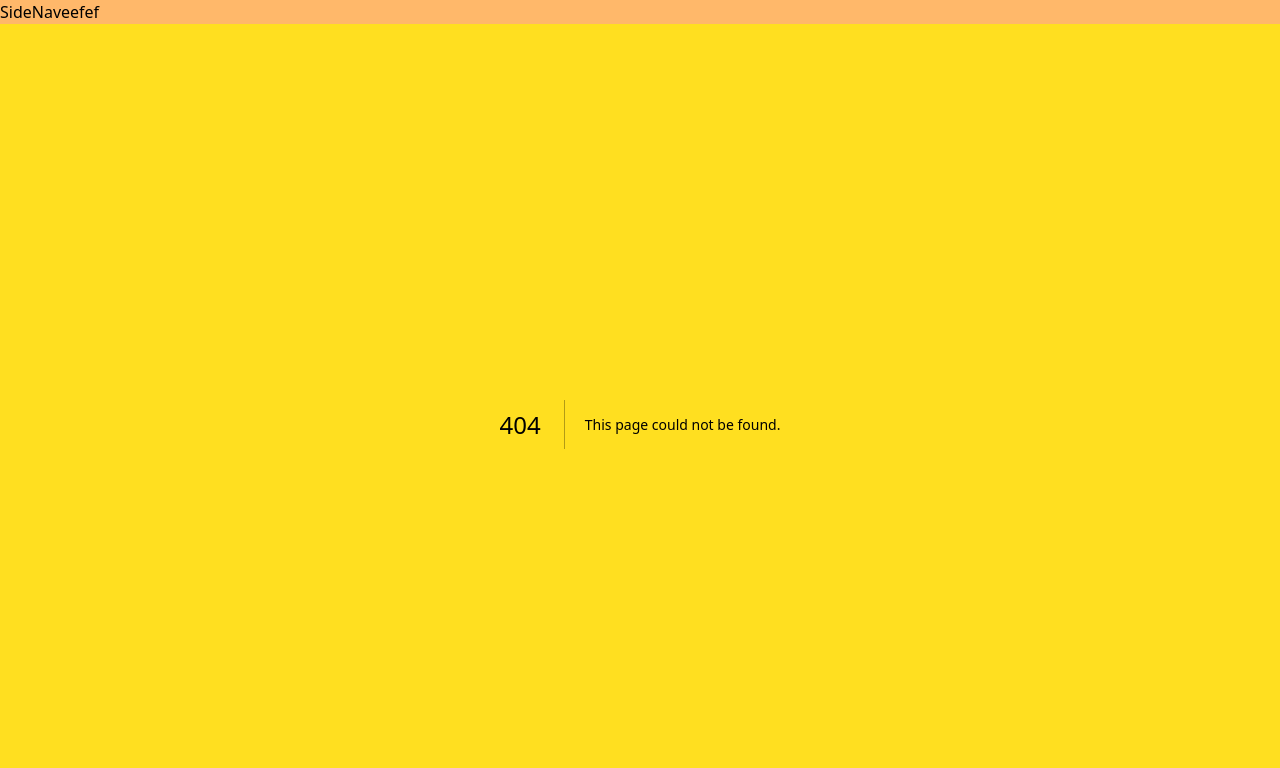
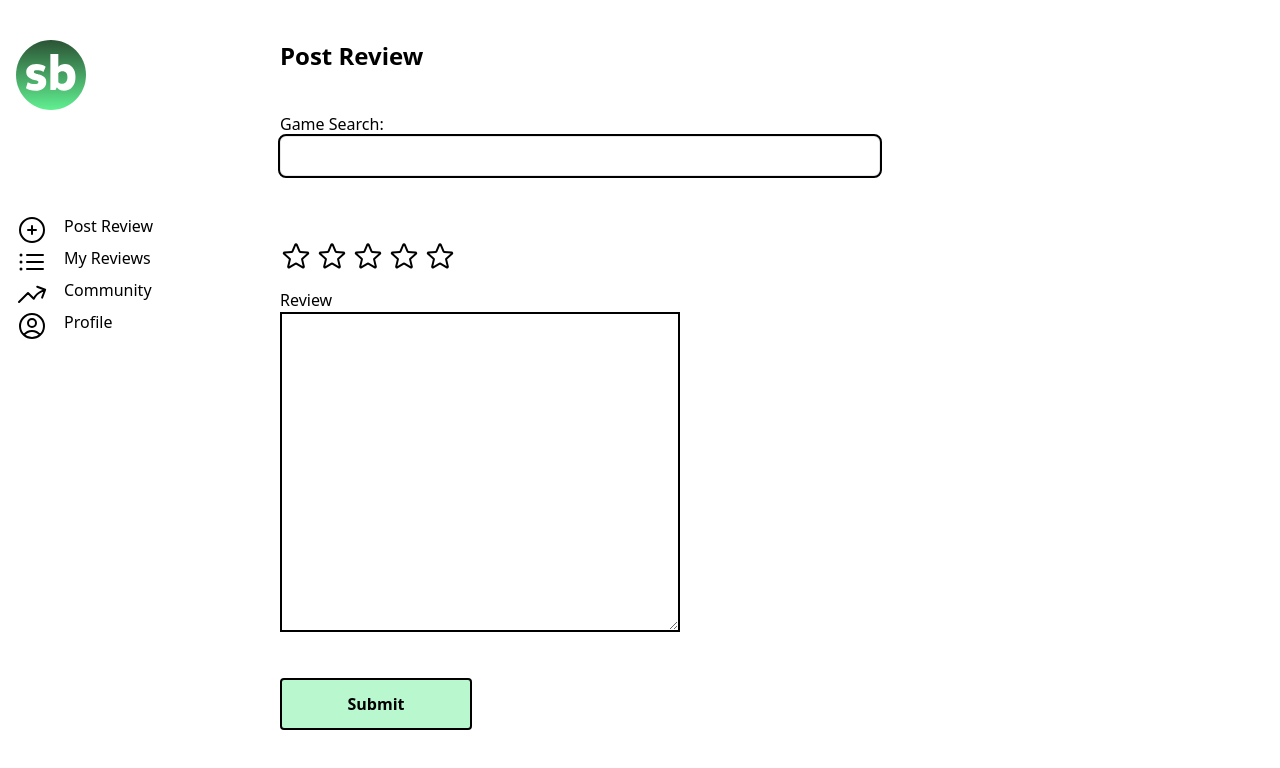
Before and after one commit to ktaulman/next-steambook, a Next.js app: page /create in a window 1280 px wide. Before the commit this address had no page. Shown: the top 768 px of the page. Built offline with nearby package versions, Linux system fonts and the light colour scheme.

Commit message:
added more pages and created basic routing

```diff
--- /dev/null
+++ b/src/app/(pages)/community/page.tsx
@@ -0,0 +1,5 @@
+export default function Page() {
+    return (
+        <h1 className='font-bold text-3xl'>Community</h1>
+    )
+}
--- /dev/null
+++ b/src/app/(pages)/create/page.tsx
@@ -0,0 +1,15 @@
+import SearchBar from '@/app/_components/search-bar'
+import RatingStars from '@/app/_components/rating-stars';
+import ReviewArea from '@/app/_components/review-area';
+export default function Page() {
+
+  return (
+    <form className="p-10 flex flex-col justify-between gap-10">
+      <h1 className='font-bold text-3xl' className="font-bold text-2xl">Post Review</h1>
+      <SearchBar />
+      <RatingStars />
+      <ReviewArea />
+      <button type='submit' className=' bg-green-200 py-3 px-1 font-bold rounded border-2 border-black w-48 hover:scale-105 hover:cursor-pointer'>Submit</button>
+    </form>
+  );
+}
--- /dev/null
+++ b/src/app/(pages)/profile/page.tsx
@@ -0,0 +1,5 @@
+export default function Page() {
+    return (
+        <h1 className='font-bold text-3xl'>Profile</h1>
+    )
+}
--- /dev/null
+++ b/src/app/(pages)/reviews/page.tsx
@@ -0,0 +1,5 @@
+export default function Page() {
+    return (
+        <h1 className='font-bold text-3xl'>Reviews</h1>
+    )
+}
--- a/src/app/_components/search-bar.tsx
+++ b/src/app/_components/search-bar.tsx
@@ -20,10 +20,10 @@ export default function SearchBar() {
             <div className='relative flex flex-1 max-w-[600px]'>
                 <label htmlFor='search' className='sr-only text-sm text-black'>Search</label>
                 <input
-                    className='block w-full rounded-md border border-gray-200 py-[9px] pl-10 text-sm outline-2'
+                    className='block w-full rounded-md border border-gray-200 py-[9px] pl-2 text-sm outline-2'
                     placeholder=''
                     onChange={e => handleChange(e.target.value)}
-                    onBlur={()=>setMatches([])}
+                    onBlur={() => setMatches([])}
                     onFocus={e => handleChange(e.target.value)}
                 />
 
--- /dev/null
+++ b/src/app/_components/side-nav.tsx
@@ -0,0 +1,30 @@
+'use client';
+import Link from 'next/link';
+import Image from 'next/image'
+import { PlusCircleIcon, ListBulletIcon, ArrowTrendingUpIcon, UserCircleIcon } from '@heroicons/react/24/outline';
+export default function SideNav() {
+    return (
+
+        <div className='flex flex-col items-start gap-6 mt-10 px-4 '>
+            {/* Logo */}
+            <div className="h-[150px] w-full">
+
+                <Image
+                    src="/steambook.svg"
+                    width={70}
+                    height={70}
+                    alt="Logo"
+                />
+            </div>
+
+            {/* Links */}
+            <nav>
+
+                <Link href='/create' className='flex hover:font-bold flexx gap-4'><PlusCircleIcon className='size-8' />Post Review</Link>
+                <Link href='/reviews' className='flex hover:font-bold flexx gap-4' > <ListBulletIcon className="size-8" />My Reviews</Link>
+                <Link href='/community' className='flex hover:font-bold flexx gap-4' ><ArrowTrendingUpIcon className='size-8' />Community</Link>
+                <Link href='profile' className='flex hover:font-bold flexx gap-4'><UserCircleIcon className='size-8' />  Profile</Link>
+            </nav>
+        </div>)
+
+}
--- a/src/app/layout.tsx
+++ b/src/app/layout.tsx
@@ -1,5 +1,8 @@
+
 import { Roboto } from 'next/font/google';
 import "./globals.css";
+import SideNav from './_components/side-nav';
+
 
 const roboto = Roboto({
   weight: ['300', '400', '500', '700'],
@@ -17,15 +20,19 @@ export default function RootLayout({
   return (
     <html lang="en">
       <body
-        className={roboto.variable + 'flex h-screen bg-red-300'}
+        className={roboto.variable+""}
       >
-        <div className=" flex bg-orange-300 ">
-          SideNaveefef
-        </div>
-        <div className='flex-1 bg-yellow-300'>
-          {children}
-        </div>
+        <main className='flex h-screen'>
 
+          <div className="w-60   ">
+            <SideNav />
+
+          </div>
+          <div className=' flex-1 '>
+            {children}
+          </div>
+
+        </main>
 
 
       </body>
--- a/src/app/page.tsx
+++ /dev/null
@@ -1,14 +0,0 @@
-import SearchBar from '@/app/_components/search-bar'
-import RatingStars from '@/app/_components/rating-stars';
-import ReviewArea from './_components/review-area';
-export default function Page() {
-
-  return (
-    <div className="p-10 flex flex-col justify-between gap-10">
-      <h1>PAGE</h1>
-      <SearchBar />
-      <RatingStars/>
-      <ReviewArea/>
-    </div>
-  );
-}
```
Also changed, not shown: public/steambook.svg (added), src/app/(routes)/index.ts (added), src/app/(routes)/suggest/route.ts (renamed from src/app/suggest/route.ts).
